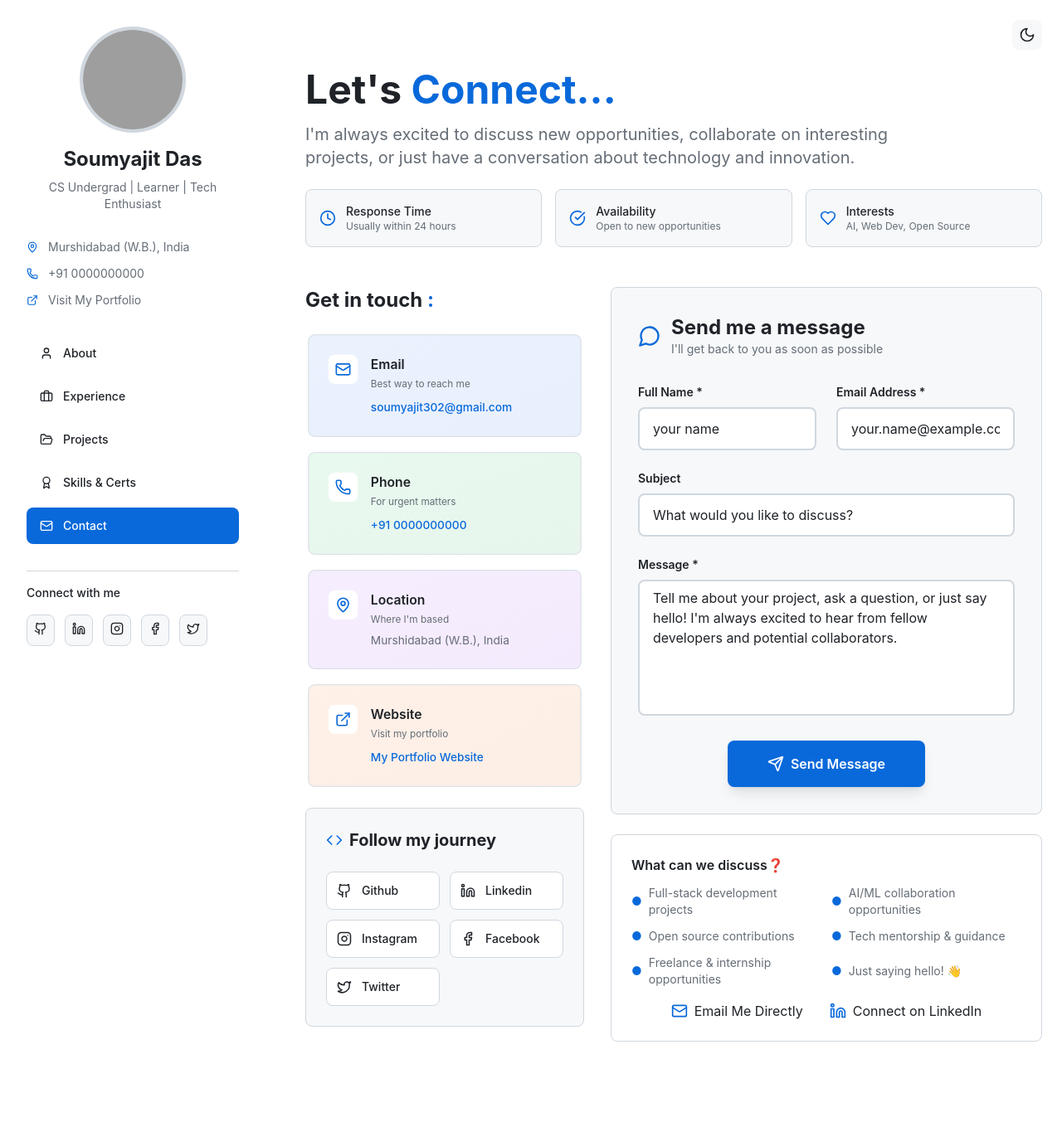
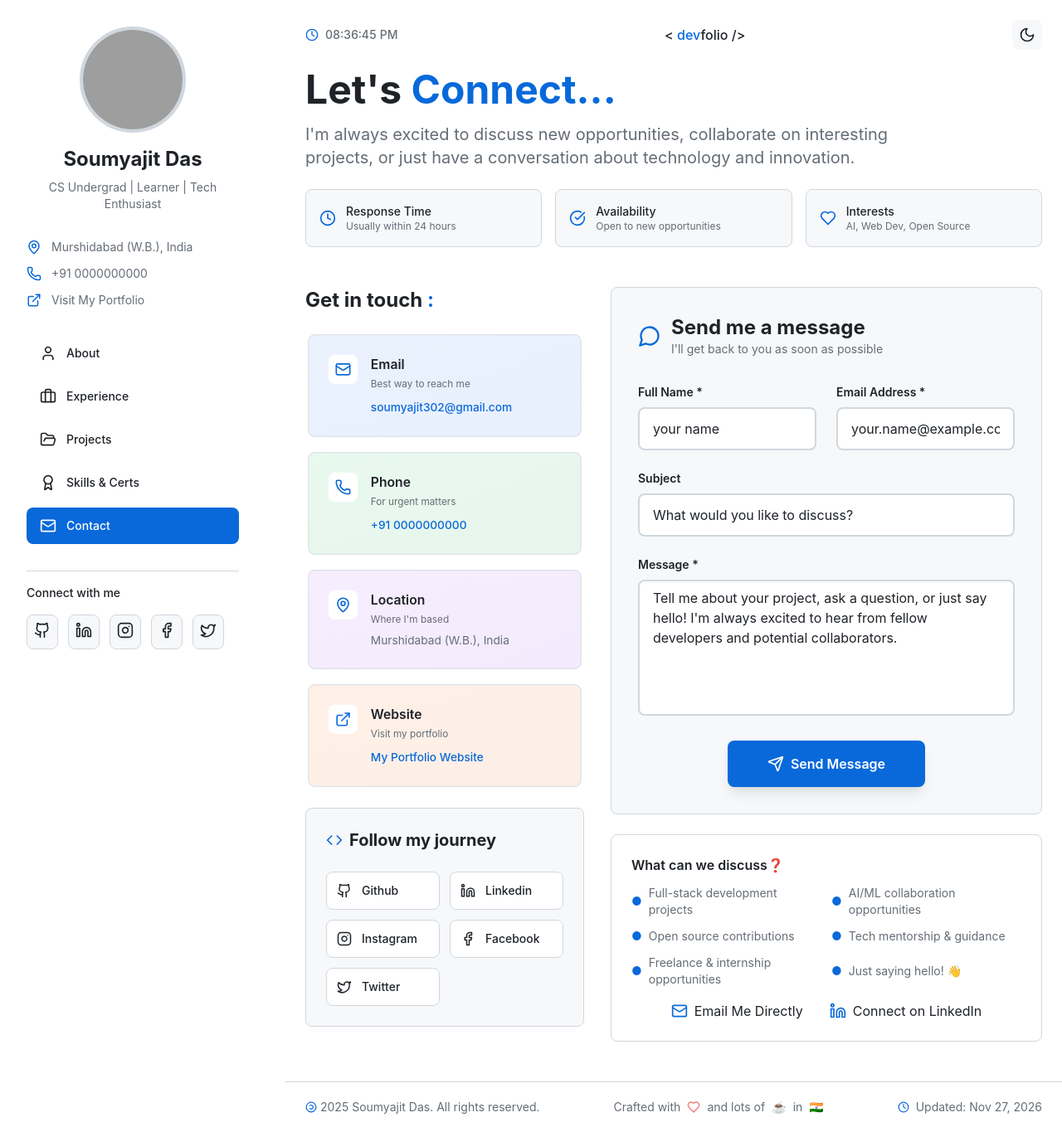
Before and after one commit to soumyajiitdas/soumyajiitdas.github.io, a React (Vite) app: page /contact in a window 1280 px wide. Shown: the whole page at 83% size. Before the commit the page ends 1288 px from the top, so only its background shows below. Built offline with nearby package versions, Linux system fonts and the light colour scheme; grey boxes are pictures that could not be loaded.

Commit message:
feat: sidebar fixed, added clock in header, added footer section

```diff
--- /dev/null
+++ b/src/components/Clock.jsx
@@ -0,0 +1,34 @@
+import React, { useState, useEffect } from 'react';
+import { Clock as ClockIcon } from 'lucide-react';
+
+const Clock = ({ showIcon = true, className = "" }) => {
+    const [time, setTime] = useState(new Date());
+
+    useEffect(() => {
+        const timer = setInterval(() => {
+            setTime(new Date());
+        }, 1000);
+
+        return () => clearInterval(timer);
+    }, []);
+
+    const formatTime = (date) => {
+        return date.toLocaleTimeString('en-US', {
+            hour: '2-digit',
+            minute: '2-digit',
+            second: '2-digit',
+            hour12: true
+        });
+    };
+
+    return (
+        <div className={`flex items-center space-x-2 text-muted ${className}`}>
+            {showIcon && <ClockIcon size={16} className="text-primary" />}
+            <span className="text-sm font-medium tabular-nums">
+                {formatTime(time)}
+            </span>
+        </div>
+    );
+};
+
+export default Clock;
--- /dev/null
+++ b/src/components/Footer.jsx
@@ -0,0 +1,45 @@
+import React from 'react';
+import { Clock, Copyright, Heart } from 'lucide-react';
+import { personalInfo } from '../data/data';
+
+const Footer = () => {
+    const currentYear = new Date().getFullYear();
+    const lastUpdated = new Date(__BUILD_DATE__).toLocaleDateString('en-US', {
+        dateStyle: 'medium',
+    });
+
+    return (
+        <footer className="py-5 mt-4 border-t bg-canvas border-default">
+            <div className="px-4 mx-auto max-w-7xl lg:px-6">
+                <div className="flex flex-col items-center justify-between space-y-3 lg:flex-row lg:space-y-0">
+                    {/* Copyright */}
+                    <div className="flex items-center space-x-1 text-sm text-center text-muted lg:text-left">
+                        <Copyright size={14} className="text-primary rotate-180" />
+                        <span>{currentYear} {personalInfo.name}. All rights reserved.</span>
+                    </div>
+
+                    {/* Made with love */}
+                    <div className="flex items-center space-x-2 text-sm text-muted">
+                        <span>Crafted with</span>
+                        <Heart
+                            size={16}
+                            className="text-red-500 animate-pulse"
+                            style={{
+                                animation: 'pulse 1.5s cubic-bezier(0.4, 0, 0.6, 1) infinite'
+                            }}
+                        />
+                        <span>and lots of</span><span>☕</span><span>in</span><span>🇮🇳</span>
+                    </div>
+
+                    {/* Last updated */}
+                    <div className="flex items-center space-x-2 text-sm text-center text-muted lg:text-right">
+                        <Clock size={14} className="text-primary" />
+                        <span>Updated: {lastUpdated}</span>
+                    </div>
+                </div>
+            </div>
+        </footer>
+    );
+};
+
+export default Footer;
--- a/src/components/Header.jsx
+++ b/src/components/Header.jsx
@@ -1,12 +1,25 @@
 import React from 'react';
 import { useTheme } from '../contexts/ThemeContext';
 import { Sun, Moon } from 'lucide-react';
+import Clock from './Clock';
 
 const Header = () => {
     const { theme, toggleTheme } = useTheme();
 
     return (
-        <header className="flex items-center justify-end p-4 lg:p-6">
+        <header className="flex items-center justify-between p-4 lg:p-6">
+            {/* Clock - Desktop Only */}
+            <div className="hidden lg:block">
+                <Clock showIcon={true} />
+            </div>
+
+            {/* Heading - Desktop Only */}
+            <div className='hidden lg:block text-md font-medium text-default'>
+            &lt; <span className='text-primary'>dev</span>folio /&gt;
+
+            </div>
+
+            {/* Theme Toggle - Desktop Only */}
             <button
                 onClick={toggleTheme}
                 className="hidden p-2 transition-colors duration-200 rounded-lg bg-canvas-subtle hover:bg-canvas-muted lg:block"
--- a/src/components/Layout.jsx
+++ b/src/components/Layout.jsx
@@ -2,6 +2,7 @@ import React from 'react';
 import { Outlet } from 'react-router-dom';
 import Sidebar from './Sidebar';
 import Header from './Header';
+import Footer from './Footer';
 
 const Layout = () => {
     return (
@@ -13,11 +14,12 @@ const Layout = () => {
                 </div>
 
                 {/* Main Content */}
-                <div className="flex-1 lg:ml-6">
+                <div className="flex flex-col flex-1 lg:ml-6">
                     <Header />
-                    <main className="px-4 pb-8 lg:px-6">
+                    <main className="flex-1 px-4 pb-8 lg:px-6">
                         <Outlet />
                     </main>
+                    <Footer />
                 </div>
             </div>
         </div>
--- a/src/pages/Projects.jsx
+++ b/src/pages/Projects.jsx
@@ -45,7 +45,7 @@ const Projects = () => {
 
             {/* Filter Tabs */}
             <div className="flex flex-wrap gap-2 p-2 border rounded-lg bg-canvas-subtle border-default">
-                <Filter size={20} className="mt-2 mr-2 text-muted" />
+                <Filter size={20} className="mt-2 mr-2 text-primary opacity-90" />
                 {filters.map((filter) => (
                     <button
                         key={filter.id}
--- a/vite.config.js
+++ b/vite.config.js
@@ -9,4 +9,7 @@ export default defineConfig({
       "@": path.resolve(__dirname, "./src"),
     },
   },
+  define: {
+    __BUILD_DATE__: JSON.stringify(new Date().toISOString()),
+  },
 });
```
Also changed, not shown: src/components/Sidebar.jsx (+29 -26 lines).
